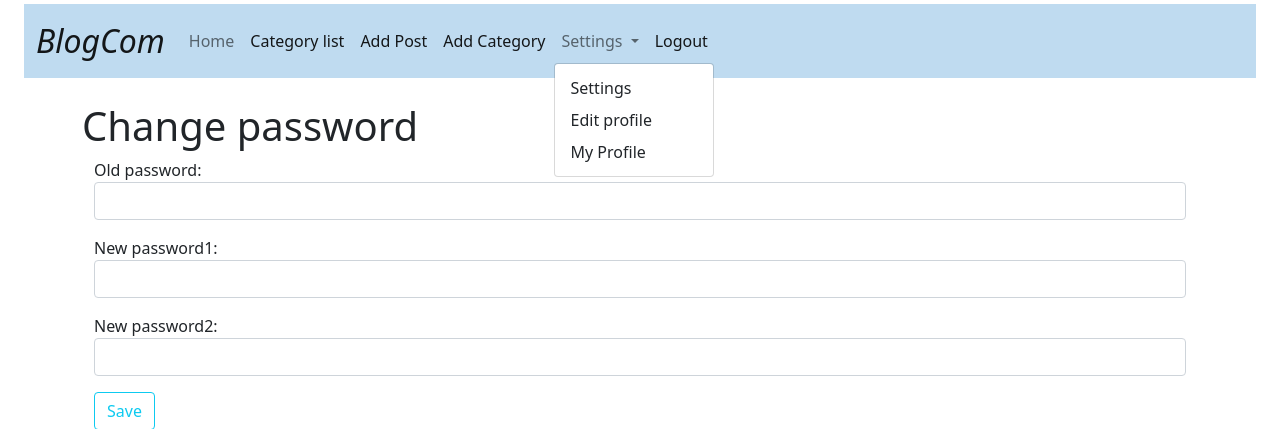
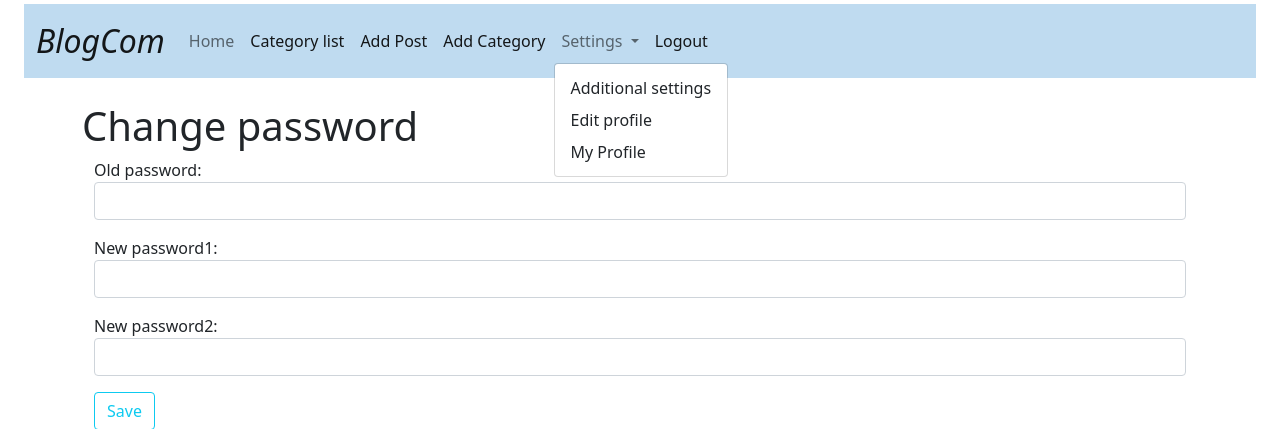
Before and after one commit to PelaNisha/Blog, a Django app: page /members/password/ in a window 1280 px wide, after a click on "Settings". Shown: the top 429 px of the page. Run offline with Django 3.2, Linux system fonts and the light colour scheme; a user stored in the database is signed in; data comes from the database, SQL or seed files in the repository.

Commit message:
Update base.html

```diff
--- a/templates/base.html
+++ b/templates/base.html
@@ -44,7 +44,7 @@
                       Settings
                     </a>
                       <ul class="dropdown-menu" aria-labelledby="navbarDropdown">
-                        <li><a class="dropdown-item" href="{% url 'edit_profile' %}">Settings</a></li>
+                        <li><a class="dropdown-item" href="{% url 'edit_profile' %}">Additional settings</a></li>
                         <li><a class="dropdown-item" href="{% url 'edit_profile_page' user.profile.id %}">Edit profile</a></li>
 
                         <li><a class="dropdown-item" href="{% url 'show_profile_page' user.profile.id %}">My Profile</a></li>
```
